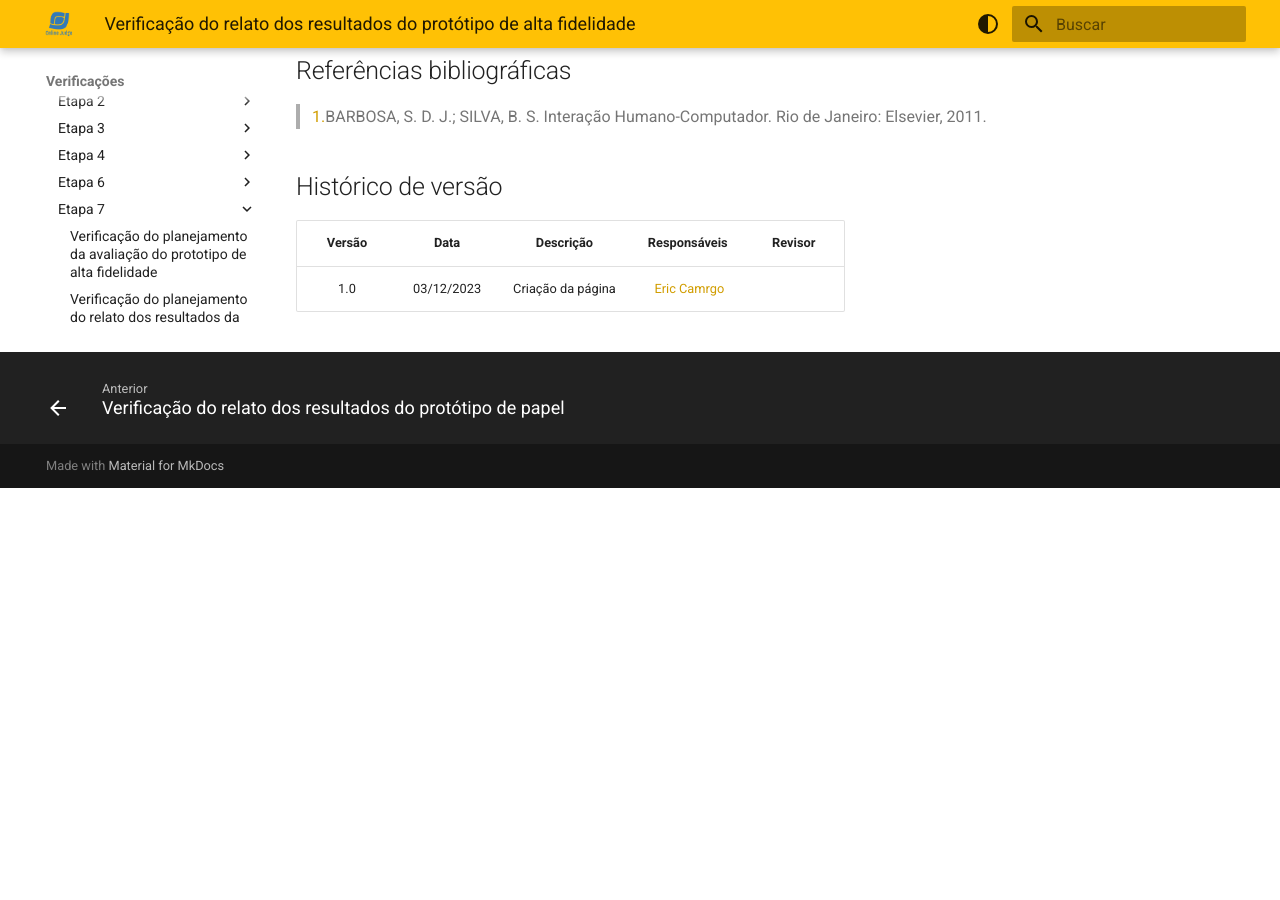
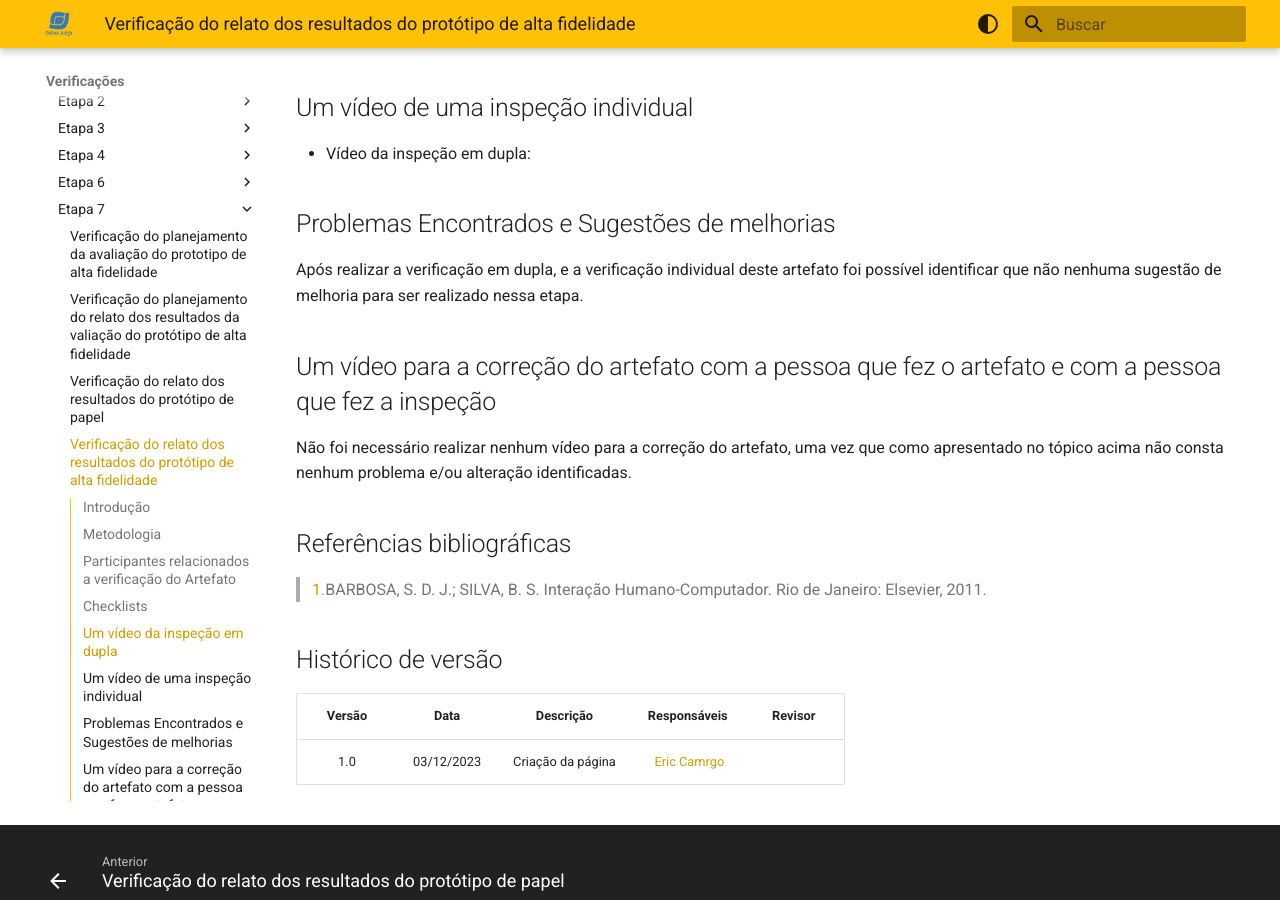
Before and after one commit to Interacao-Humano-Computador/2023.2-OnlineJudge, an MkDocs documentation site: the page built from docs/verificacao/grupo_7/etapa_7/verificacao-relato-resultados-prototipo-alta-fidelidade.md, in a window 1280 px wide and 900 px high, scrolled down 2048 px. Built offline with MkDocs 1.6.1 and Material for MkDocs 9.7.7, drawn with Linux system fonts in a browser that asks for light colours; before the commit the page ends 2536 px from its top, so only the background shows below that; grey boxes are pictures that could not be loaded.

Commit message:
adicionando inspeção em dupla

```diff
--- a/docs/verificacao/grupo_7/etapa_7/verificacao-relato-resultados-prototipo-alta-fidelidade.md
+++ b/docs/verificacao/grupo_7/etapa_7/verificacao-relato-resultados-prototipo-alta-fidelidade.md
@@ -78,7 +78,7 @@ Fonte: [Eric Camargo](https://github.com/Ericcs10), 2023.
 
 <center>
 
-
+<iframe width="560" height="315" src="https://www.youtube.com/embed/Xnuz_Fl8E8o?si=fBTDlF7Yey6WgU3o" title="YouTube video player" frameborder="0" allow="accelerometer; autoplay; clipboard-write; encrypted-media; gyroscope; picture-in-picture; web-share" allowfullscreen></iframe>
 
 </center>
 
@@ -94,7 +94,11 @@ Fonte: [Eric Camargo](https://github.com/Ericcs10), 2023.
 
 ## Problemas Encontrados e Sugestões de melhorias
 
+Após realizar a verificação em dupla, e a verificação individual deste artefato foi possível identificar que não nenhuma sugestão de melhoria para ser realizado nessa etapa.
+
 ## Um vídeo para a correção do artefato com a pessoa que fez o artefato e com a pessoa que fez a inspeção
+
+Não foi necessário realizar nenhum vídeo para a correção do artefato, uma vez que como apresentado no tópico acima não consta nenhum problema e/ou alteração identificadas.
 
 ## Referências bibliográficas
 
```
Also changed, not shown: docs/verificacao/grupo_7/etapa_7/verificacao-relato-dos-resultados-do-prototipo-de-papel.md (+5 -1 lines).
